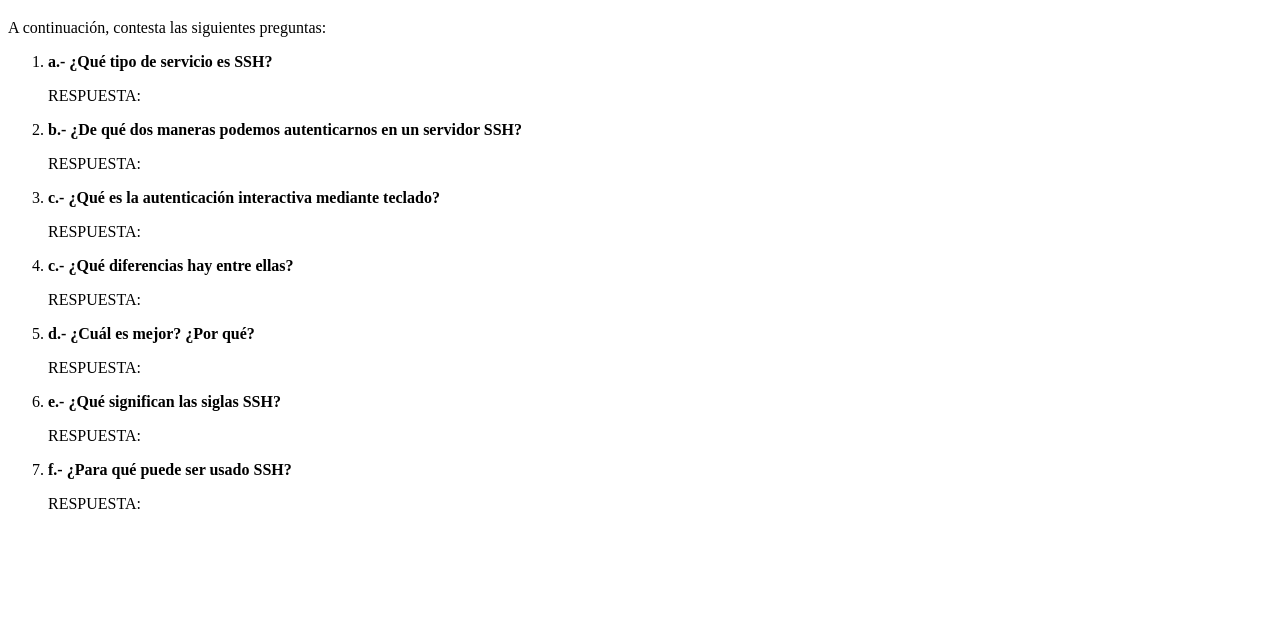
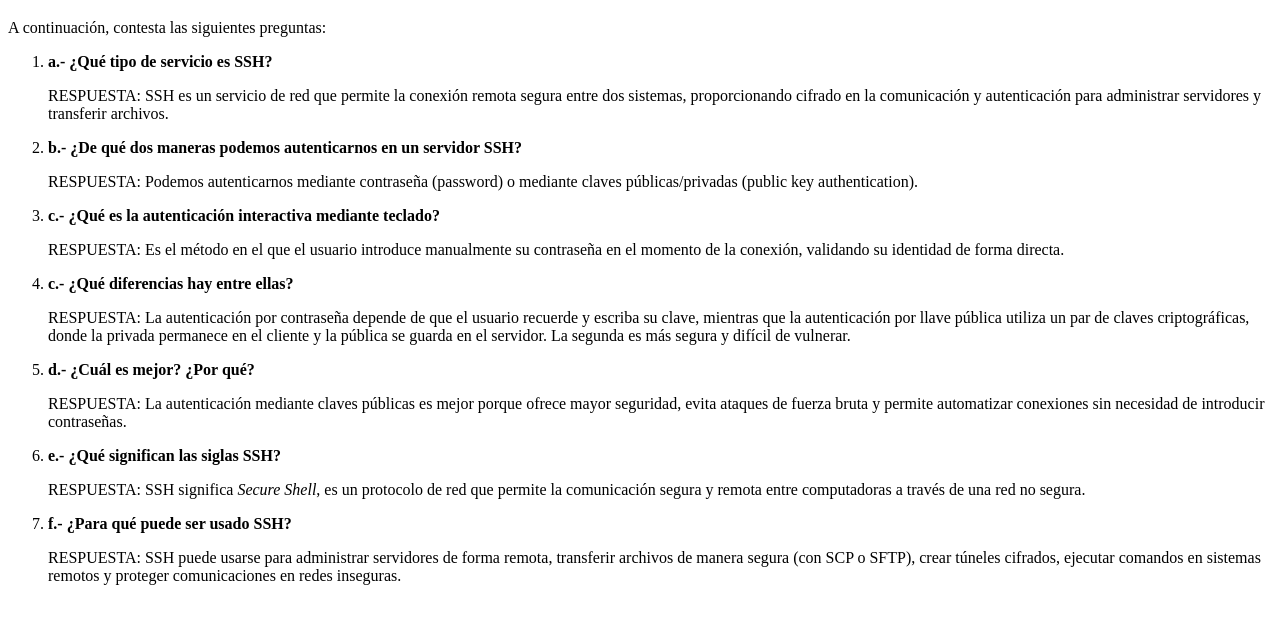
Before and after one commit to Mecoboy-C/ING.-Software-practica_SSH, a plain HTML site: page index.html in a window 1280 px wide. Shown: the part 61-684 px from the top of the page. Drawn offline with Linux system fonts and the light colour scheme.

Commit message:
Se agregaron las respuestas

```diff
--- a/index.html
+++ b/index.html
@@ -12,31 +12,31 @@
 		<ol>
 			<li>
 				<p><strong>a.- ¿Qué tipo de servicio es SSH?</strong></p>
-            <p>RESPUESTA:</p>
+				<p>RESPUESTA: SSH es un servicio de red que permite la conexión remota segura entre dos sistemas, proporcionando cifrado en la comunicación y autenticación para administrar servidores y transferir archivos.</p>
 			</li>
 			<li>
 				<p><strong>b.- ¿De qué dos maneras podemos autenticarnos en un servidor SSH?</strong></p>
-            <p>RESPUESTA:</p>
+				<p>RESPUESTA: Podemos autenticarnos mediante contraseña (password) o mediante claves públicas/privadas (public key authentication).</p>
 			</li>
 			<li>
 				<p><strong>c.- ¿Qué es la autenticación interactiva mediante teclado?</strong></p>
-            <p>RESPUESTA:</p>
+				<p>RESPUESTA: Es el método en el que el usuario introduce manualmente su contraseña en el momento de la conexión, validando su identidad de forma directa.</p>
 			</li>
 			<li>
 				<p><strong>c.- ¿Qué diferencias hay entre ellas?</strong></p>
-            <p>RESPUESTA:</p>
+				<p>RESPUESTA: La autenticación por contraseña depende de que el usuario recuerde y escriba su clave, mientras que la autenticación por llave pública utiliza un par de claves criptográficas, donde la privada permanece en el cliente y la pública se guarda en el servidor. La segunda es más segura y difícil de vulnerar.</p>
 			</li>
 			<li>
 				<p><strong>d.- ¿Cuál es mejor? ¿Por qué?</strong></p>
-            <p>RESPUESTA:</p>
+				<p>RESPUESTA: La autenticación mediante claves públicas es mejor porque ofrece mayor seguridad, evita ataques de fuerza bruta y permite automatizar conexiones sin necesidad de introducir contraseñas.</p>
 			</li>
 			<li>
 				<p><strong>e.- ¿Qué significan las siglas SSH?</strong></p>
-            <p>RESPUESTA:</p>
+				<p>RESPUESTA: SSH significa <em>Secure Shell</em>, es un protocolo de red que permite la comunicación segura y remota entre computadoras a través de una red no segura.</p>
 			</li>
 			<li>
 				<p><strong>f.- ¿Para qué puede ser usado SSH?</strong></p>
-            <p>RESPUESTA:</p>
+				<p>RESPUESTA: SSH puede usarse para administrar servidores de forma remota, transferir archivos de manera segura (con SCP o SFTP), crear túneles cifrados, ejecutar comandos en sistemas remotos y proteger comunicaciones en redes inseguras.</p>
 			</li>
 		</ol>
 
```
Lines whose indentation alone changed are shown as unchanged.
